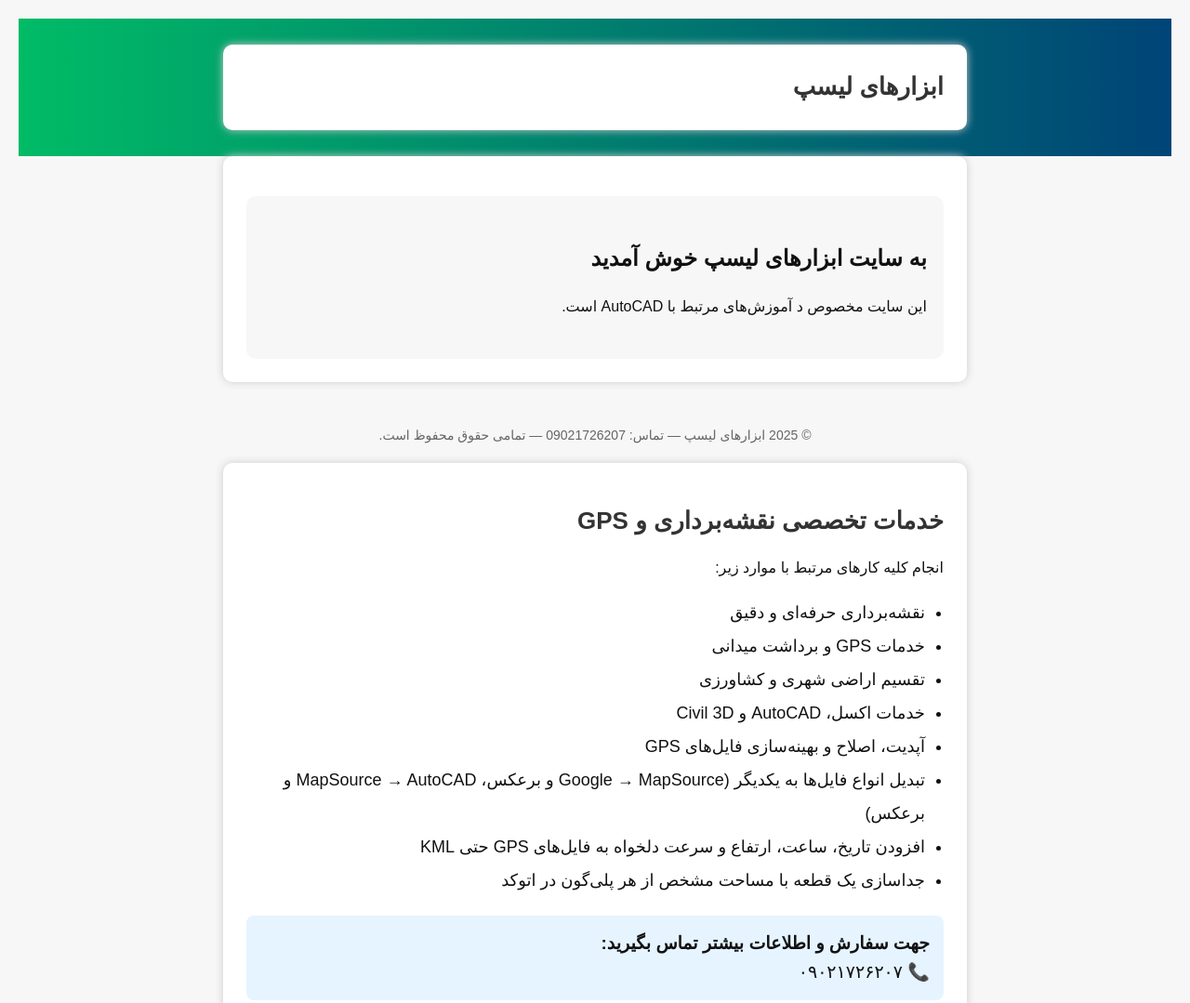
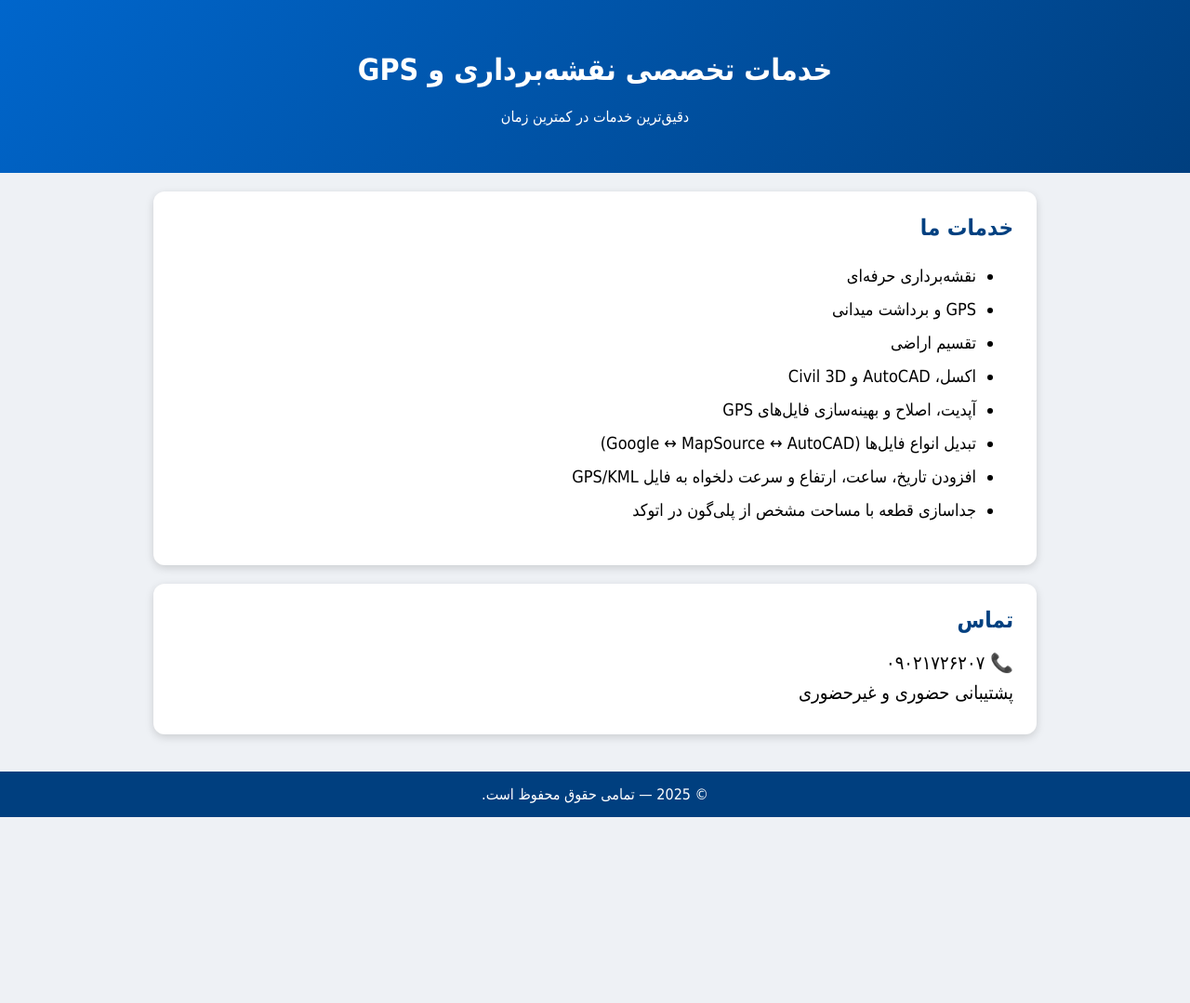
Before and after one commit to gomrekan3-ctrl/gomrekan3-ctrl.github.io, a plain HTML site: page index.html in a window 1280 px wide. Shown: the top 1079 px of the page at 93% size. After the commit the page ends 879 px from the top, so only its background shows below. Drawn offline with Linux system fonts and the light colour scheme.

Commit message:
Add files via upload

```diff
--- a/index.html
+++ b/index.html
@@ -2,80 +2,40 @@
 <html lang="fa">
 <head>
 <meta charset="utf-8">
-<meta name="viewport" content="width=device-width,initial-scale=1">
-<title>ابزارهای لیسپ - صفحه اصلی</title>
-<link rel="stylesheet" href="styles.css">
+<meta name="viewport" content="width=device-width, initial-scale=1">
+<title>خدمات نقشه‌برداری و GPS</title>
+<link rel="stylesheet" href="style.css">
 </head>
 <body>
+
 <header class="header">
-  <div class="container">
-    <div style="display:flex;align-items:center;justify-content:space-between;gap:12px;flex-wrap:wrap">
-      <h1 style="margin:0">ابزارهای لیسپ</h1>
-      <nav class="nav">
-        <a href="index.html">خانه</a>
-        <a href="downloads.html">دانلود لیسپ‌ها</a>
-        <a href="about.html">درباره</a>
-        <a href="contact.html">تماس</a>
-        <a href="services.html">خدمات</a>
-      </nav>
-    </div>
-  </div>
+  <h1>خدمات تخصصی نقشه‌برداری و GPS</h1>
+  <p>دقیق‌ترین خدمات در کمترین زمان</p>
 </header>
 
-<main class="container">
-  <section class="hero">
-    <h2>به سایت ابزارهای لیسپ خوش آمدید</h2>
-    <p>این سایت مخصوص د آموزش‌های مرتبط با AutoCAD است.</p>
-  </section>
-</main>
+<section class="container card">
+<h2>خدمات ما</h2>
+<ul>
+<li>نقشه‌برداری حرفه‌ای</li>
+<li>GPS و برداشت میدانی</li>
+<li>تقسیم اراضی</li>
+<li>اکسل، AutoCAD و Civil 3D</li>
+<li>آپدیت، اصلاح و بهینه‌سازی فایل‌های GPS</li>
+<li>تبدیل انواع فایل‌ها (Google ↔ MapSource ↔ AutoCAD)</li>
+<li>افزودن تاریخ، ساعت، ارتفاع و سرعت دلخواه به فایل GPS/KML</li>
+<li>جداسازی قطعه با مساحت مشخص از پلی‌گون در اتوکد</li>
+</ul>
+</section>
+
+<section class="container card contact">
+<h2>تماس</h2>
+<p>📞 ۰۹۰۲۱۷۲۶۲۰۷</p>
+<p>پشتیبانی حضوری و غیرحضوری</p>
+</section>
 
 <footer class="footer">
-© 2025 ابزارهای لیسپ — تماس: 09021726207 — تمامی حقوق محفوظ است.
+© 2025 — تمامی حقوق محفوظ است.
 </footer>
 
 </body>
 </html>
-<!doctype html>
-<html lang="fa">
-<head>
-<meta charset="utf-8">
-<meta name="viewport" content="width=device-width,initial-scale=1">
-<title>خدمات نقشه‌برداری و GPS</title>
-<link rel="stylesheet" href="styles.css">
-<style>
-body { direction: rtl; font-family: sans-serif; background:#f7f7f7; padding:20px; }
-.container { max-width:800px; background:#fff; padding:25px; border-radius:10px; margin:auto; box-shadow:0 0 10px #ccc; }
-h1 { color:#333; margin-bottom:15px; font-size:26px; }
-ul { line-height:2; font-size:18px; padding-right:20px; }
-.phone { background:#e6f4ff; padding:15px; border-radius:8px; margin-top:20px; font-size:19px; }
-</style>
-</head>
-<body>
-
-<div class="container">
-<h1>خدمات تخصصی نقشه‌برداری و GPS</h1>
-
-<p>انجام کلیه کارهای مرتبط با موارد زیر:</p>
-
-<ul>
-<li>نقشه‌برداری حرفه‌ای و دقیق</li>
-<li>خدمات GPS و برداشت میدانی</li>
-<li>تقسیم اراضی شهری و کشاورزی</li>
-<li>خدمات اکسل، AutoCAD و Civil 3D</li>
-<li>آپدیت، اصلاح و بهینه‌سازی فایل‌های GPS</li>
-<li>تبدیل انواع فایل‌ها به یکدیگر (Google → MapSource و برعکس، MapSource → AutoCAD و برعکس)</li>
-<li>افزودن تاریخ، ساعت، ارتفاع و سرعت دلخواه به فایل‌های GPS حتی KML</li>
-<li>جداسازی یک قطعه با مساحت مشخص از هر پلی‌گون در اتوکد</li>
-</ul>
-
-<div class="phone">
-<strong>جهت سفارش و اطلاعات بیشتر تماس بگیرید:</strong><br>
-📞 ۰۹۰۲۱۷۲۶۲۰۷
-</div>
-
-<p style="margin-top:25px; color:#555">با تشکر از اعتماد شما</p>
-
-</div>
-
-</body>
-</html>
--- /dev/null
+++ b/style.css
@@ -0,0 +1,51 @@
+body {
+  font-family: tahoma, sans-serif;
+  background: #eef1f5;
+  direction: rtl;
+  margin: 0;
+  padding: 0;
+}
+
+.header {
+  background: linear-gradient(135deg, #0066cc, #003f7f);
+  color: white;
+  text-align: center;
+  padding: 35px 20px;
+}
+
+.container {
+  max-width: 900px;
+  margin: auto;
+  padding: 15px;
+}
+
+.card {
+  background: #fff;
+  margin-top: 20px;
+  padding: 25px;
+  border-radius: 12px;
+  box-shadow: 0 3px 10px rgba(0,0,0,0.15);
+}
+
+.card h2 {
+  margin-top: 0;
+  color: #004080;
+}
+
+ul li {
+  line-height: 2;
+  font-size: 18px;
+}
+
+.contact p {
+  font-size: 20px;
+  margin: 8px 0;
+}
+
+.footer {
+  background: #003f7f;
+  text-align: center;
+  padding: 15px;
+  color: #fff;
+  margin-top: 40px;
+}
```
